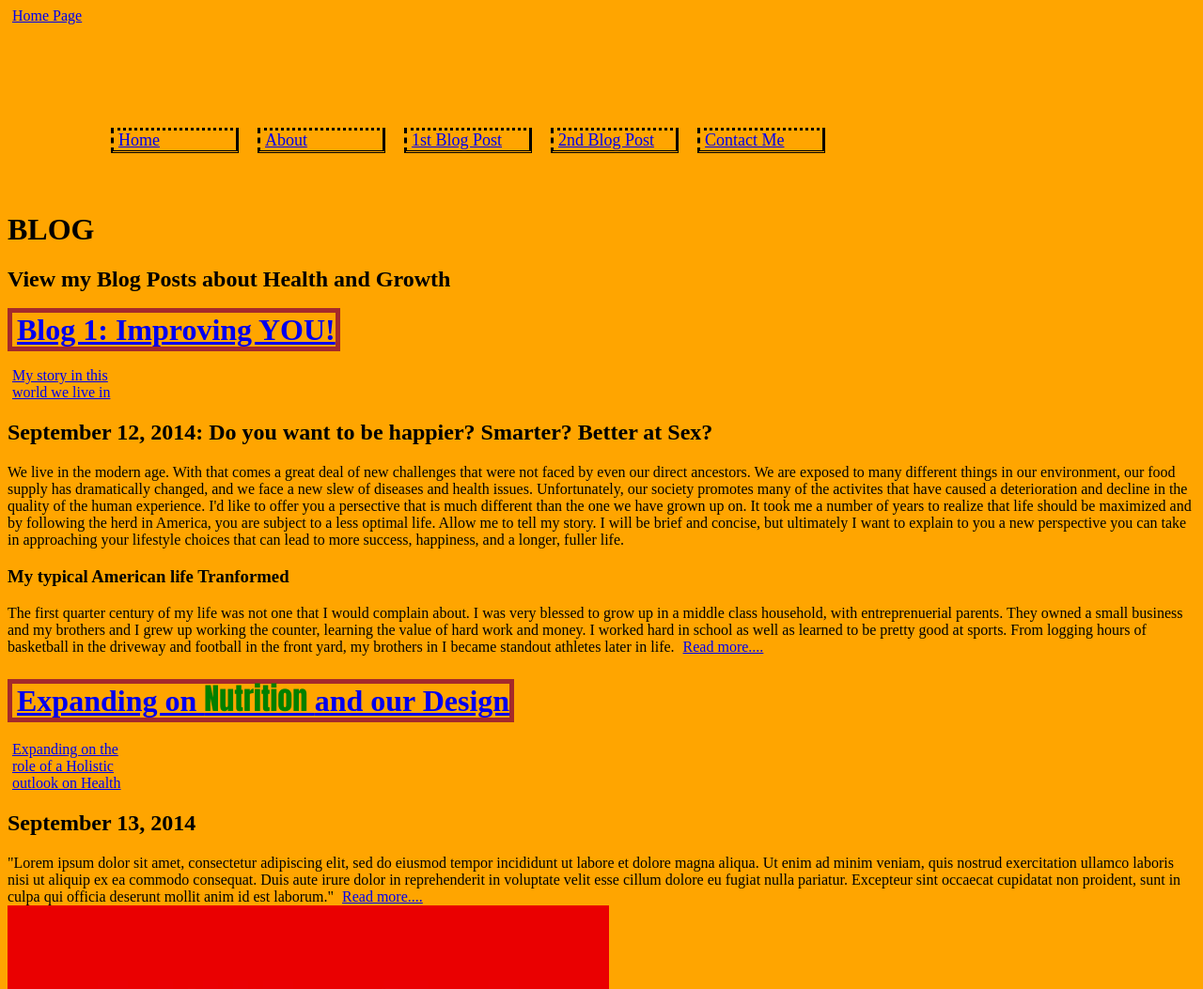
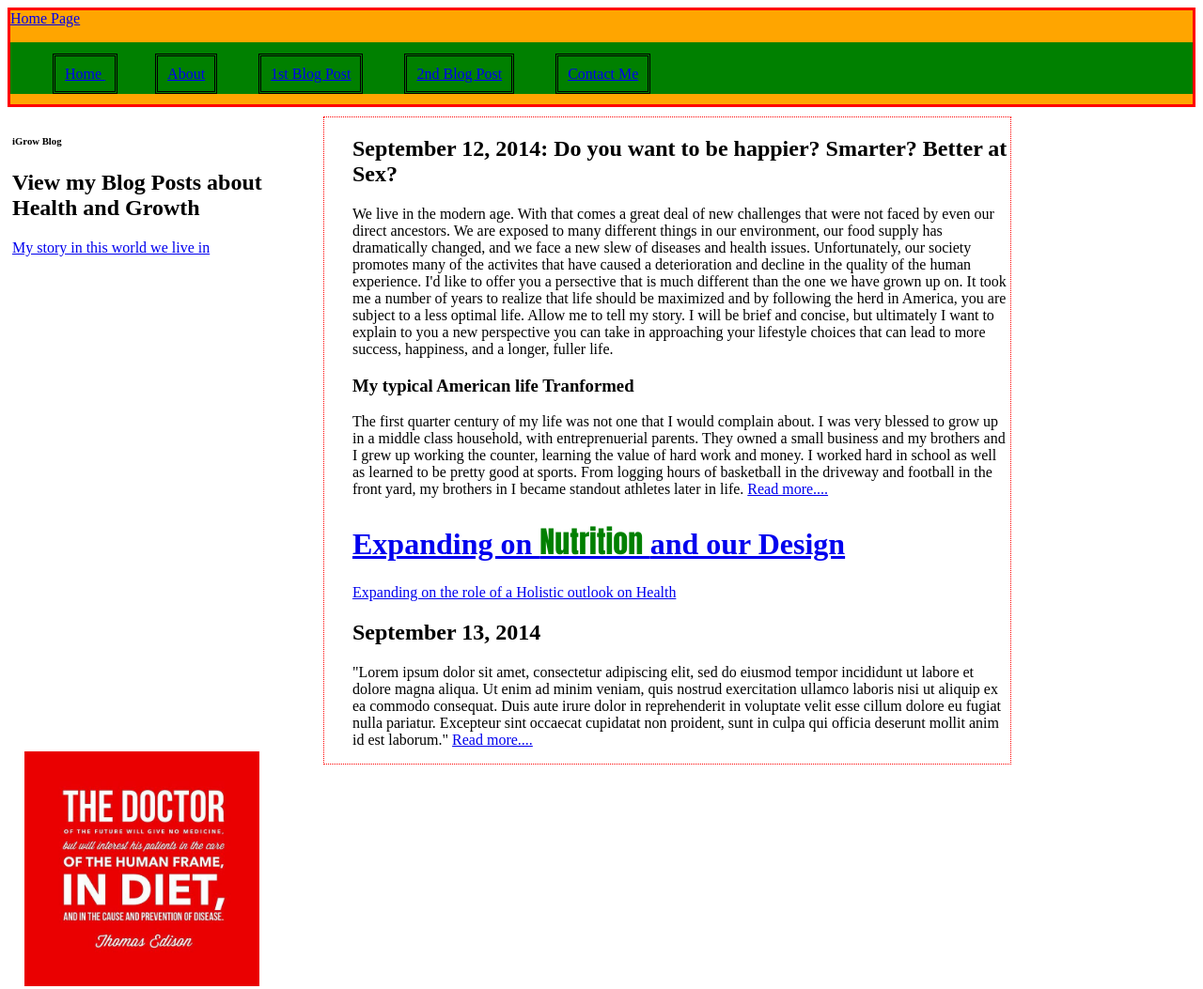
Before and after one commit to michaelak117/blog, a plain HTML site: page index.html in a window 1280 px wide. Shown: the top 1053 px of the page at 94% size. Drawn offline with nearby package versions, Linux system fonts and the light colour scheme.

Commit message:
Adding updates to Blog

```diff
--- a/index.html
+++ b/index.html
@@ -9,30 +9,40 @@
 </head>
 
 <body>
+<!--Header starts here, with navigation-->
+<div class = "header">
+
 	<a href="index.html">Home Page</a>
 
+<div class = "navbarcolor">
 <ul>
-
 	<li><a href="index.html"> Home </a> </li>
   	<li><a href="about.html">About</a></li>
   	<li><a href="blog1.html">1st Blog Post</a></li>
   	<li><a href="blog2.html">2nd Blog Post</a></li>
  	<li><a href="contactpage.html">Contact Me</a></li>
 </ul>
+</div>
 
- <h1> BLOG </h1>
+</div>
+<!--End header-->
+
+<!--Start Side bar-->
+<div class = "sidebar">
+
+ <h6> iGrow Blog </h6>
 
 <h2> View my Blog Posts about Health and Growth</h2>
+<a href="blog1.html"> My story in this world we live in </a>
+</div>
+<!--end sidebar-->
 
-
-<div> <h1><a href="blog1.html">Blog 1: Improving YOU!</a>  </h1></div>
-<a href="blog1.html"> My story in this world we live in </a>
-
-
-
+<div class = "par1">
 	<h2>September 12, 2014:  Do you want to be happier? Smarter?  Better at Sex? </h2>
 
 <p> We live in the modern age.  With that comes a great deal of new challenges that were not faced by even our direct ancestors.  We are exposed to many different things in our environment, our food supply has dramatically changed, and we face a new slew of diseases and health issues. Unfortunately, our society promotes many of the activites that have caused a deterioration and decline in the quality of the human experience. I'd like to offer you a persective that is much different than the one we have grown up on.  It took me a number of years to realize that life should be maximized and by following the herd in America, you are subject to a less optimal life.  Allow me to tell my story.  I will be brief and concise, but ultimately I want to explain to you a new perspective you can take in approaching your lifestyle choices that can lead to more success, happiness, and a longer, fuller life.</p>
+
+
 
 <h3> My typical American life Tranformed</h3>
 <p> The first quarter century of my life was not one that I would complain about.  I was very blessed to grow up in a middle class household, with entreprenuerial parents.  They owned a small business and my brothers and I grew up working the counter, learning the value of hard work and money.  I worked hard in school as well as learned to be pretty good at sports.  From logging hours of basketball in the driveway and football in the front yard, my brothers in I became standout athletes later in life.  <a href="blog1.html"> Read more....</a>
@@ -47,4 +57,16 @@
 	<h2> September 13, 2014</h2>
 
 	<p> "Lorem ipsum dolor sit amet, consectetur adipiscing elit, sed do eiusmod tempor incididunt ut labore et dolore magna aliqua. Ut enim ad minim veniam, quis nostrud exercitation ullamco laboris nisi ut aliquip ex ea commodo consequat. Duis aute irure dolor in reprehenderit in voluptate velit esse cillum dolore eu fugiat nulla pariatur. Excepteur sint occaecat cupidatat non proident, sunt in culpa qui officia deserunt mollit anim id est laborum." <a href="blog1.html"> Read more....</a>
+
 		<img src = "images/futuredoctor.jpg"/>
+
+		</div>
+
+<script src="http://ajax.googleapis.com/ajax/libs/jquery/1.11.1/jquery.min.js"></script>
+
+<script type="text/javascript" src= "js/script.js"> </script>
+
+
+</body>
+
+</html>
--- /dev/null
+++ b/js/script.js
@@ -0,0 +1,5 @@
+$( document ).ready(function() {
+    console.log( "I loaded in jQuery and my script file!" );
+    $('body').addClass('js-test');
+});
+}
--- a/main.css
+++ b/main.css
@@ -1,60 +1,72 @@
-img {
+.header {
+    background-color: orange;
+    border: 3px solid red;
+    height: 100px;
+}
+
+.navbarcolor {
+    background-color: green;
+    height: 55px;
+}
+
+ul {
+    list-style-type: none;
+    padding: 25px;
+    /* List style type: none takes away the bullets to make the UL a nav bar*/
+}
+
+li {
+    display: inline;
+    padding: 10px;
+    border: double;
+    margin: 20px;
+    text-align: center;
+    text-decoration: bold;
+
+} /*Use display inline to make horizontal nav bar w/ a list */
+
+.par1 img{
 display: block;
-
+width: 250px;
+height: 250px;
+position: absolute;
+top: 100%;
+left: 2%;
 
 }
+
 span {
     font-size: 20x;
     display: inline;
     color: green;
     font-family: Impact;
-
 }
-
-div h1 {
-background-color: lightblue
-display: inline;
-
-border-width: 5px
-
-}
- body {
-
-	background-color: orange;
-}
+.sidebar {
+    float: left;
+    padding: 5px;
+    width: 25%;
+    background-color: light blue;
 
 
-ul {
-    list-style-type: none;
-    margin: 50px;
-    padding: 50px;
-}
-
-li {
-	font-size: 18px;
-	border-style: dotted solid double dashed;
-    float: left;
-    margin: 10px 10px 10px 10px;
-}
-
-
-
-a {
-    display: inline-block;
-    width: 125px;
-    padding-left: 5px;
 
 
 }
 
-ol {
-padding-left: 25px
+.par1 {
+    display: inline;
+    border: 1px dotted red  ;
+    margin: 10px;
+    padding-left: 30px;
+    float: left;
+    width: 700px;
+
+
+
 
 }
-div a {
-	display: inline;
-	width: 200px;
-	border: 5px solid brown;
-	position: center;
 
+/*
+.js-test {
+    background: blue;
 }
+*/
```
Lines whose indentation alone changed are shown as unchanged.
